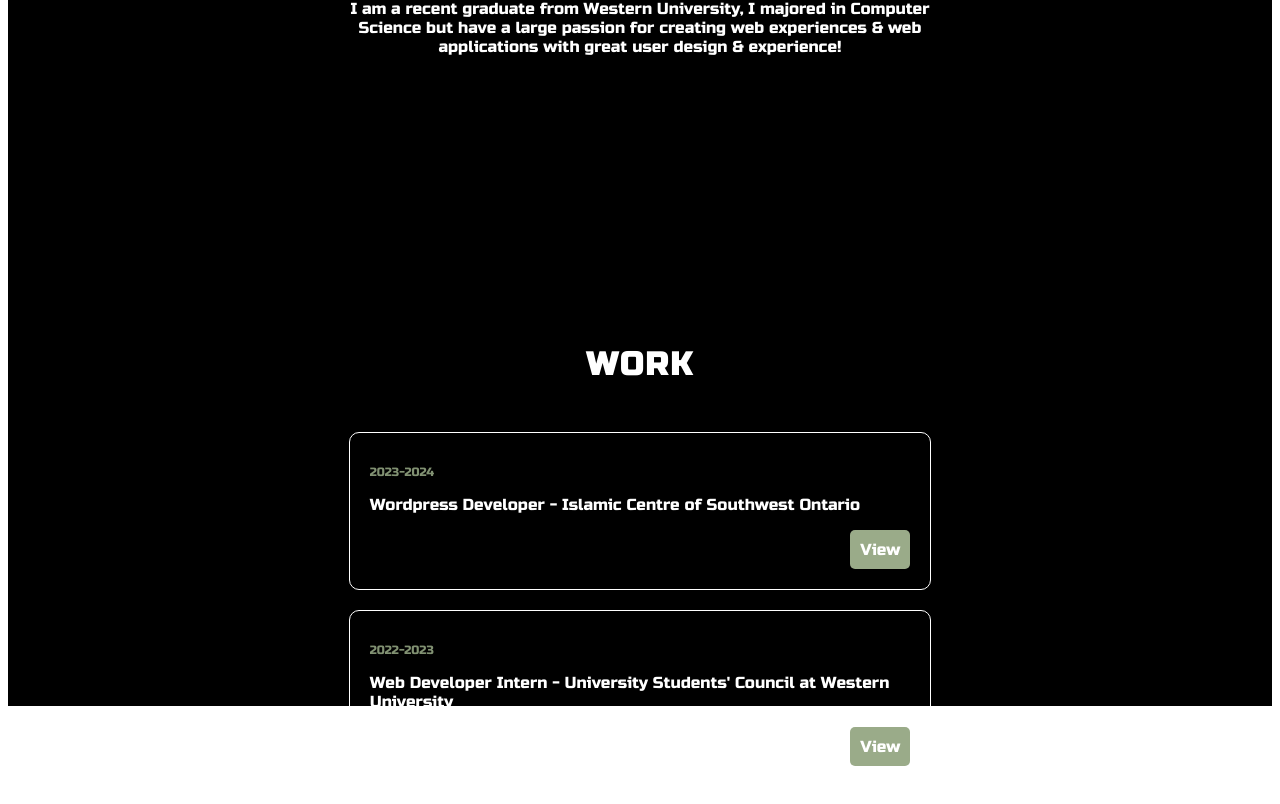
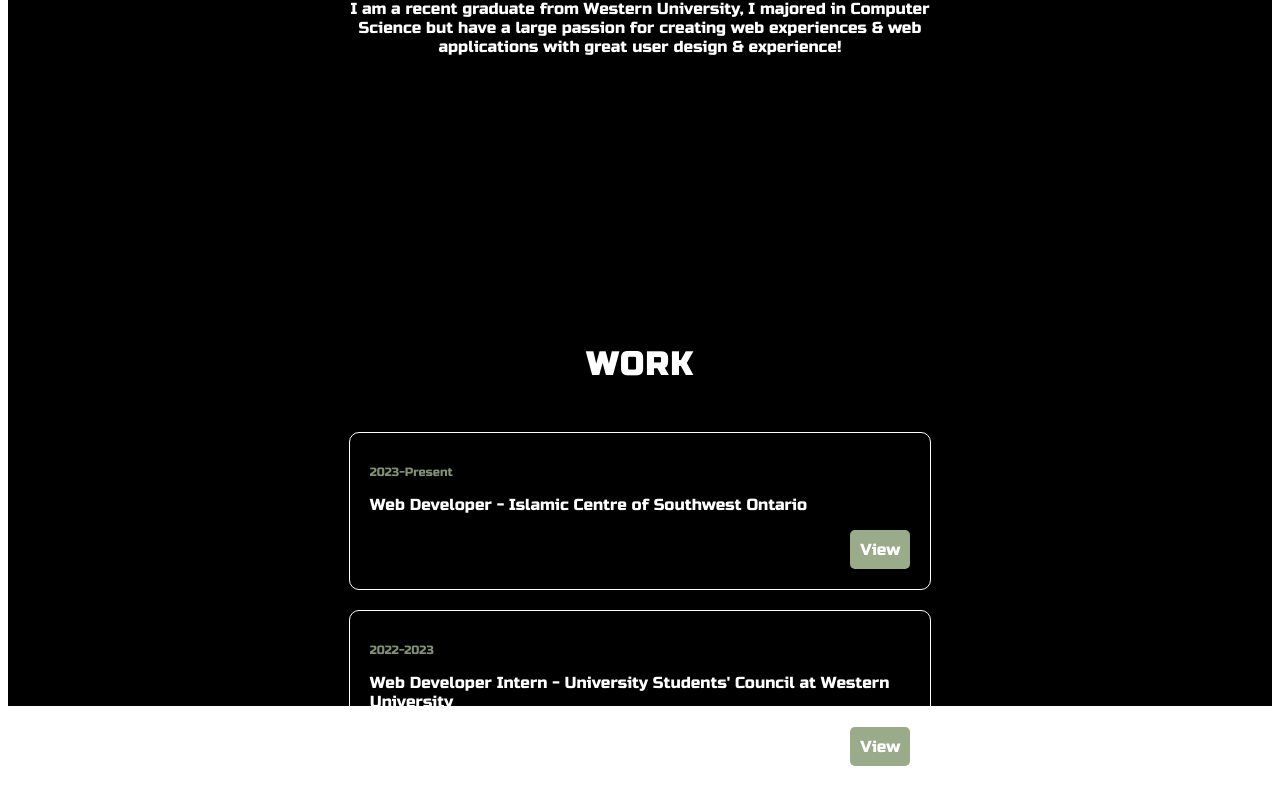
Before and after one commit to joudall/portfolio, a React (Create React App) app: page / in a window 1280 px wide. Shown: the part 982-1786 px from the top of the page. Built offline with nearby package versions, Linux system fonts and the light colour scheme.

Commit message:
project and resume update

```diff
--- a/src/about/AboutSection.js
+++ b/src/about/AboutSection.js
@@ -50,8 +50,8 @@ const About = () => {
       ),
         work: [
           {
-          title: "Wordpress Developer - Islamic Centre of Southwest Ontario",
-          year: "2023-2024",
+          title: "Web Developer - Islamic Centre of Southwest Ontario",
+          year: "2023-Present",
           link: "http://www.islamiccentre.ca/",
           },
           {
--- a/src/footer/Footer.js
+++ b/src/footer/Footer.js
@@ -19,7 +19,7 @@ const Footer = () => {
         <a href="https://behance.net/joudlahham" target="_blank" rel="noopener noreferrer">
           <FaBehance/>
         </a>
-        <a href="https://www.dropbox.com/scl/fi/2s64h1497xxaqxxaug3hl/JoudAllahham_Resume.pdf?rlkey=wkpjzkvg95fciaigojcgi1ved&dl=0" target="_blank" rel="noopener noreferrer">
+        <a href="https://www.dropbox.com/scl/fi/ch4iro0nfr50s6dbfggrt/JoudAllahham_Resume.pdf?rlkey=sb0sqp1f5zm48qbh6o9g8woxz&dl=0" target="_blank" rel="noopener noreferrer">
           <FaFile/>
         </a>
       </div>
--- a/src/projects/projectsData.js
+++ b/src/projects/projectsData.js
@@ -3,7 +3,7 @@ import bitewise from '../images/bitewise.png';
 import spellbuddy from '../images/spellbuddy.png';
 import ummah from '../images/ummah.png';
 import portfolio from '../images/portfolio.png';
-import uscmap from '../images/uscmap.png'
+import uscmap from '../images/westernuscmap.png'
 
 const projects = {
   1: { title: "BiteWise",
```
Also changed, not shown: src/images/uscmap.png (deleted), src/images/westernuscmap.png (added).
